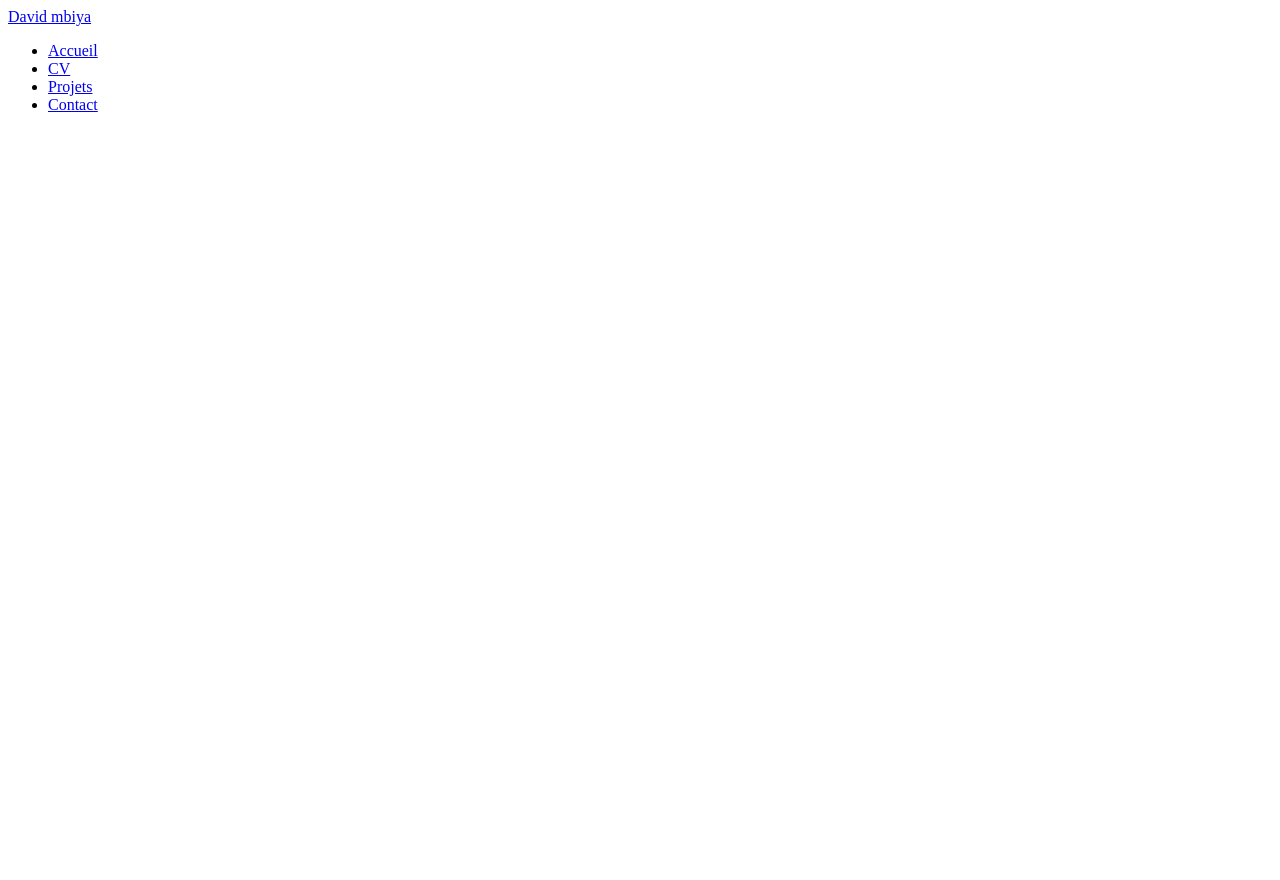
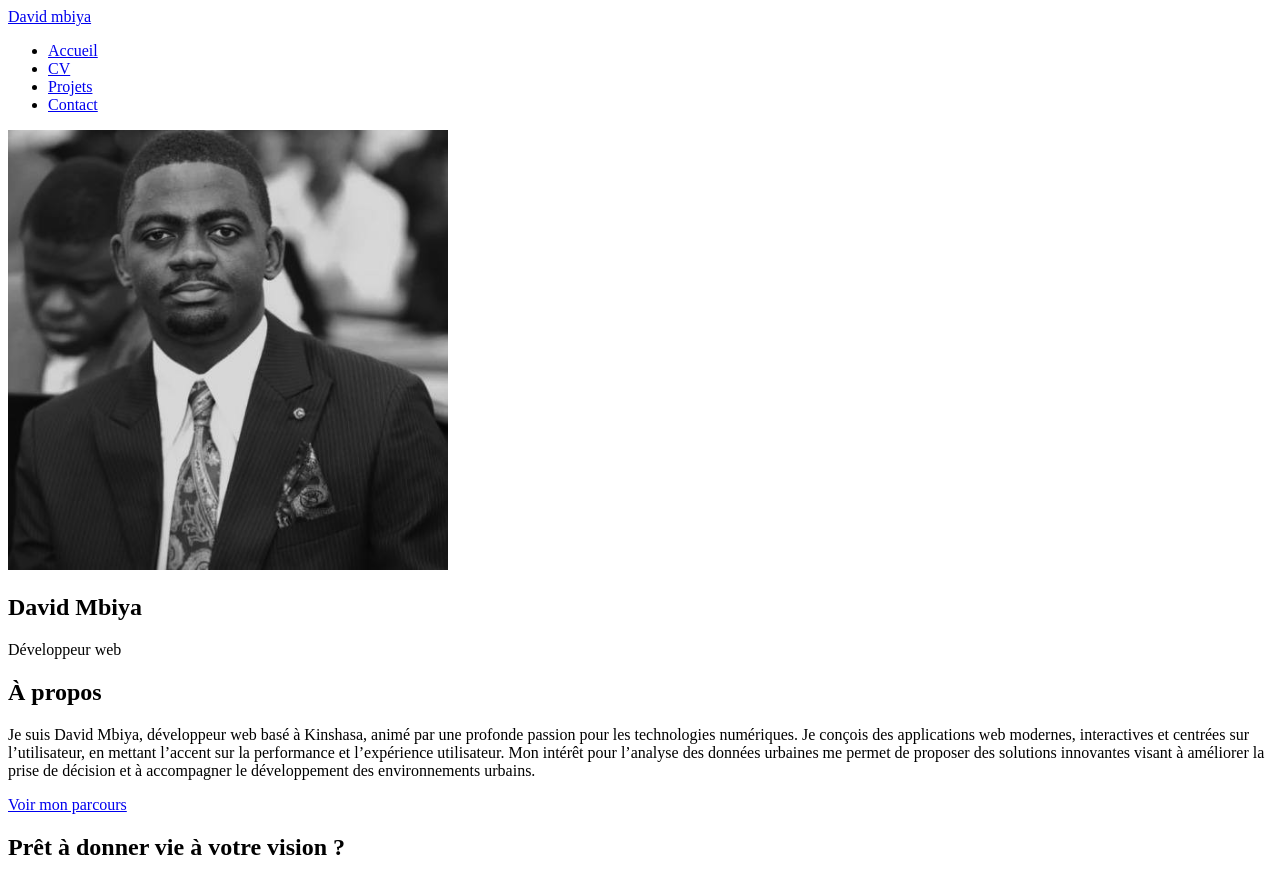
Before and after one commit to david28804/portfolio-david, a plain HTML site: page index.html in a window 1280 px wide. Before the commit the page ends 800 px from the top, so only its background shows below. Drawn offline with Linux system fonts and the light colour scheme.

Commit message:
feat:ajout du main dans le fichier index.html

```diff
--- a/index.html
+++ b/index.html
@@ -20,5 +20,52 @@
         </nav>
       </div>
     </header>
+
+    <main id="contenu-principal">
+      <section class="intro fond-halo" aria-labelledby="titre-accueil">
+        <div class="largeur">
+          <img
+            class="portrait"
+            src="images/david12.jpg"
+            width="440"
+            height="440"
+            alt="Portrait de David Mbiya"
+          />
+          <h1 id="titre-accueil" class="nom">
+            David <span class="violet">Mbiya</span>
+          </h1>
+          <p class="metier">Développeur web</p>
+        </div>
+      </section>
+
+      <section class="bloc serre" aria-labelledby="titre-a-propos">
+        <div class="largeur">
+          <article class="carte">
+            <h2 id="titre-a-propos" class="surtitre">À propos</h2>
+            <p class="texte">
+              Je suis David Mbiya, développeur web basé à Kinshasa,
+              animé par une profonde passion pour les technologies numériques. Je conçois des applications web modernes,
+              interactives et centrées sur l’utilisateur,
+              en mettant l’accent sur la performance et l’expérience utilisateur.
+              Mon intérêt pour l’analyse des données urbaines me permet de proposer des
+              solutions innovantes visant à améliorer la prise de décision
+              et à accompagner le développement des environnements urbains.
+            </p>
+            <p class="centre">
+              <a class="bouton" href="about.html">Voir mon parcours</a>
+            </p>
+          </article>
+        </div>
+      </section>
+
+      <section class="fin" aria-labelledby="titre-cta">
+        <div class="largeur">
+          <h2 id="titre-cta">
+            Prêt à donner vie à votre <span class="violet">vision&nbsp;?</span>
+          </h2>
+        </div>
+      </section>
+    </main>
+
 </body>
 </html>
```
